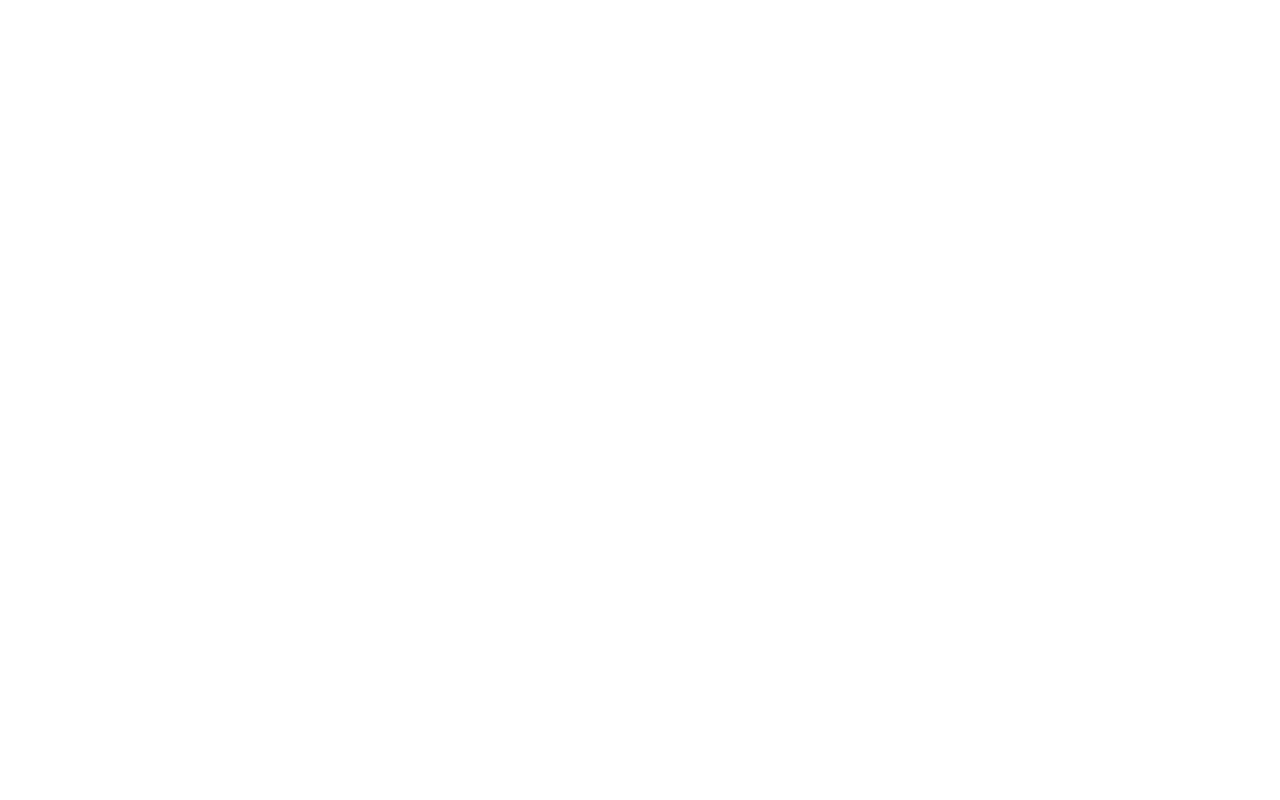
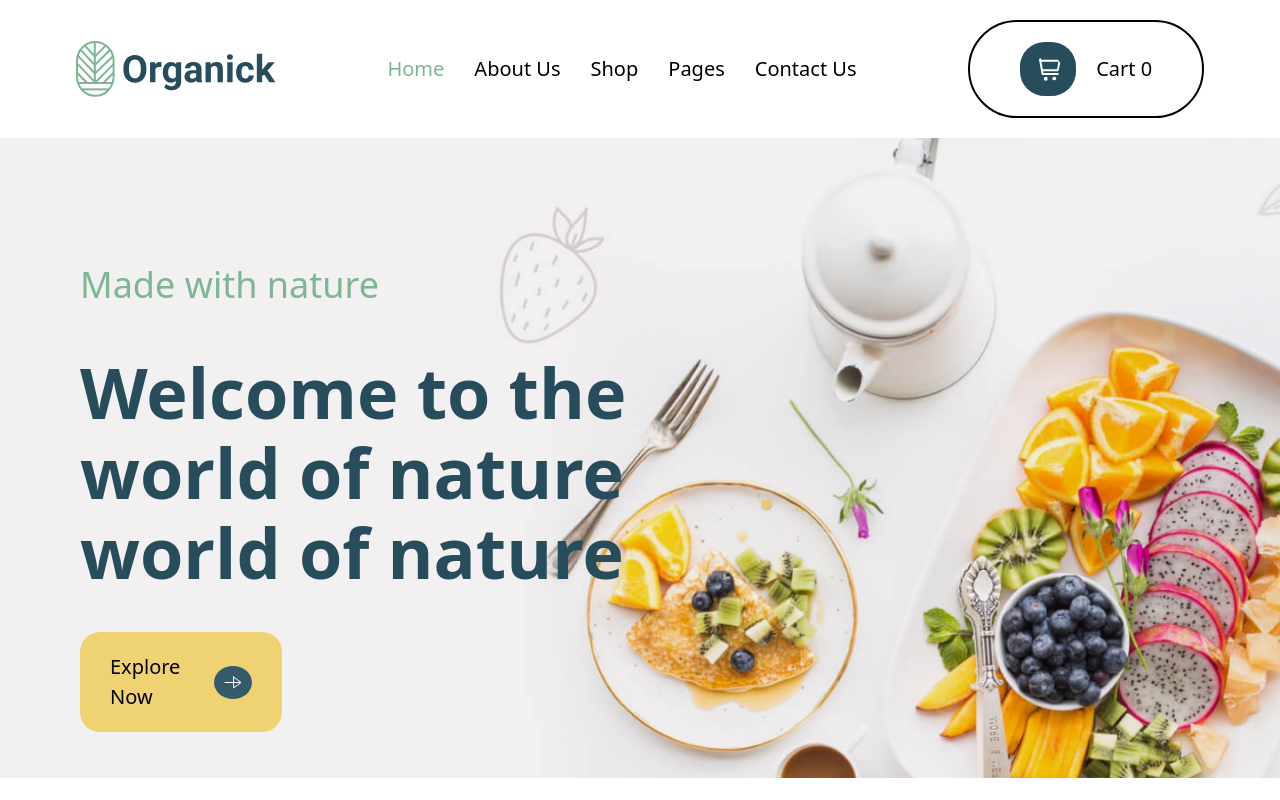
Before and after one commit to Kast69ro/practice, a website: page src/index.html in a window 1280 px wide. Drawn offline with Linux system fonts and the light colour scheme.

Commit message:
create 1st section

```diff
--- /dev/null
+++ b/src/extra.css
@@ -0,0 +1,7 @@
+.one{
+    background-image: url(../image/IMAGE\ \(28\).png);
+    height: 80vh;
+    background-size: cover;
+    background-repeat: no-repeat;
+}
+@import url('https://fonts.googleapis.com/css2?family=Yellowtail&display=swap');
--- a/src/index.html
+++ b/src/index.html
@@ -5,9 +5,40 @@
     <meta name="viewport" content="width=device-width, initial-scale=1.0">
     <title>Document</title>
     <link rel="stylesheet" href="./output.css">
+    <link rel="stylesheet" href="./extra.css">
 </head>
 <body>
 
 
+    <nav class="flex items-center justify-around p-[20px]">
+        <div>
+            <img src="../image/IMAGE (6).svg" alt="">
+        </div>
+        <div class="flex gap-[30px] text-[20px]">
+            <p class="text-[#7EB693]">Home</p>
+            <p>About Us</p>
+            <p>Shop</p>
+            <p>Pages</p>
+            <p>Contact Us</p>
+        </div>
+        <div>
+            <div class="  flex gap-[20px] p-[20px_50px] rounded-[50px] border-[2px] border-black items-center">
+                <img class="p-[15px] bg-[#274C5B] rounded-[45%]" src="../image/IMAGE (7).svg" alt="">
+                <p class="text-[20px]">Cart 0</p>
+            </div>
+        </div>
+    </nav>
+
+    <section class="one p-[120px_80px] ]">
+
+        <div class="flex flex-col gap-[40px]">
+            <p class="text-[36px] text-[#7EB693] font-[Yellowtail serif; ]">Made with nature</p>
+            <h1 class="text-[#274C5B] text-[70px] font-[700] leading-[80px]">Welcome to the <br> world of nature <br> world of nature</h1>
+            <div class="bg-[#EFD372] w-[18%] flex items-center justify-around p-[20px_30px] text-[20px] rounded-[20px]">
+                <p>Explore Now</p>
+                <img class="p-[10px] bg-[#335B6B] rounded-[50%]" src="../image/Vector (2).svg" alt="">
+            </div>
+        </div>
+    </section>
 </body>
 </html>
```
Also changed, not shown: src/output.css.
